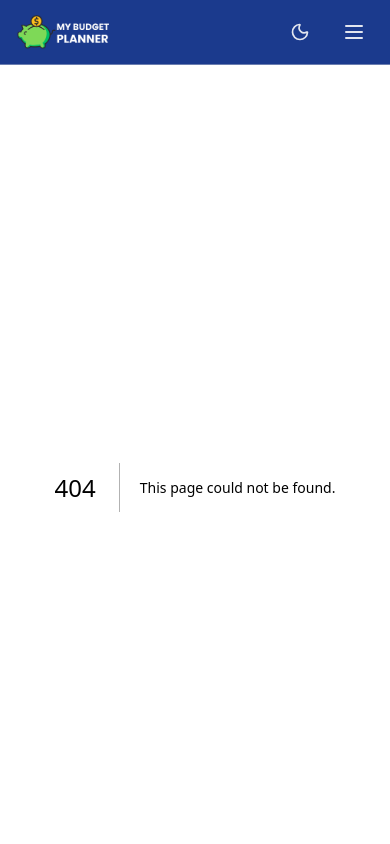
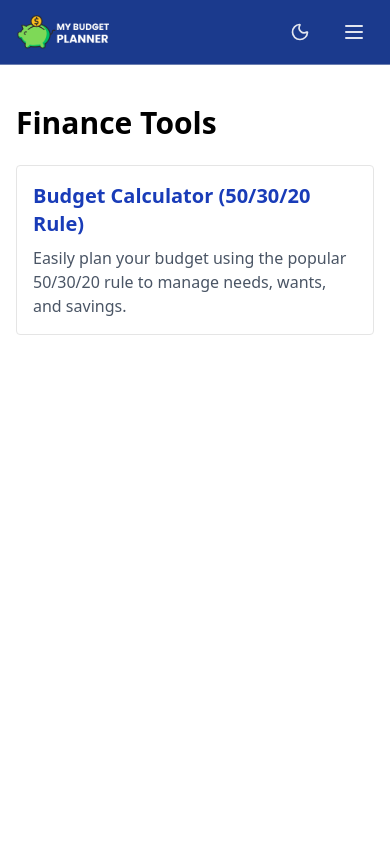
Before and after one commit to misalima/getbudgetplanner, a Next.js app: page /tools in a window 390 px wide. Before the commit this address had no page. Shown: the top 844 px of the page. Built offline with nearby package versions, Linux system fonts and the light colour scheme.

Commit message:
creates tools page and improves mobile menu

```diff
--- /dev/null
+++ b/src/app/tools/page.tsx
@@ -0,0 +1,19 @@
+import Link from 'next/link';
+
+export default function ToolsPage() {
+    return (
+        <main className="max-w-7xl mx-auto h-screen py-10 px-4">
+            <h1 className="text-3xl font-bold mb-6">Finance Tools</h1>
+            <ul className="space-y-4">
+                <li className="border rounded p-4 hover:shadow transition">
+                    <Link href="/tools/budget-calculator" className="text-xl font-semibold text-blue-800 hover:underline">
+                        Budget Calculator (50/30/20 Rule)
+                    </Link>
+                    <p className="text-gray-600 mt-2">
+                        Easily plan your budget using the popular 50/30/20 rule to manage needs, wants, and savings.
+                    </p>
+                </li>
+            </ul>
+        </main>
+    );
+}
--- a/src/components/layout/Header.tsx
+++ b/src/components/layout/Header.tsx
@@ -63,7 +63,7 @@ const Header = () => {
                 <DropdownMenuContent>
                   {toolsLinks.map((tool) => (
                     <DropdownMenuItem key={tool.href} asChild>
-                      <Link href={tool.href} className="w-full block">
+                      <Link href={tool.href} className="cursor-pointer w-full block">
                         {tool.label}
                       </Link>
                     </DropdownMenuItem>
@@ -140,24 +140,10 @@ const Header = () => {
                 </Link>
               ))}
 
-              {/* Tools dropdown for mobile */}
-              <details>
-                <summary className="cursor-pointer px-3 py-2 text-primary-foreground/90 rounded-md hover:text-primary-foreground hover:bg-primary-foreground/10 font-medium transition-colors duration-200 transform hover:scale-105 hover:shadow-md hover:shadow-primary-foreground/30">
-                  Tools
-                </summary>
-                <div className="pl-4 mt-1 space-y-1">
-                  {toolsLinks.map((tool) => (
-                    <Link
-                      key={tool.href}
-                      href={tool.href}
-                      className="block px-3 py-2 text-primary-foreground/90 hover:text-primary-foreground hover:bg-primary-foreground/10 rounded-md transition-colors duration-200 font-medium transform hover:scale-105 hover:shadow-md hover:shadow-primary-foreground/30"
-                      onClick={() => setIsMenuOpen(false)}
-                    >
-                      {tool.label}
-                    </Link>
-                  ))}
-                </div>
-              </details>
+              {/* Tools button for mobile */}
+              <Link href="/tools" className="block px-3 py-2 text-primary-foreground/90 hover:text-primary-foreground hover:bg-primary-foreground/10 rounded-md transition-colors duration-200 font-medium transform hover:scale-105 hover:shadow-md hover:shadow-primary-foreground/30">
+                Tools
+              </Link>
             </div>
           </div>
         )}
```
